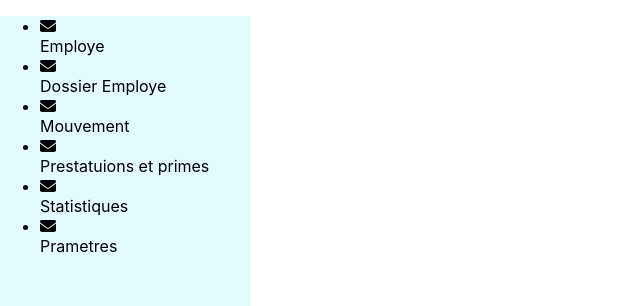
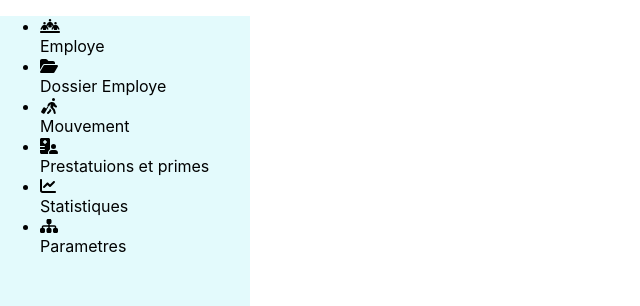
Before and after one commit to amira791/GrhApp, a React (Create React App) app in the folder frontend/: page / in a window 1280 px wide. Shown: the top 306 px of the page, without its empty margins (0-640 px from the left). Built offline with nearby package versions, Linux system fonts and the light colour scheme.

Commit message:
SideBar1

```diff
--- a/frontend/src/components/SideBarData.js
+++ b/frontend/src/components/SideBarData.js
@@ -8,38 +8,38 @@
 // import WorkspacesIcon from '@mui/icons-material/Workspaces';
 import ReactDOM from 'react-dom'
 import { FontAwesomeIcon } from '@fortawesome/react-fontawesome'
-import {faEnvelope} from "@fortawesome/free-solid-svg-icons";
+import {faEnvelope, faPeopleLine, faPersonWalkingLuggage, faChartLine, faSitemap, faHospitalUser, faFolderOpen} from "@fortawesome/free-solid-svg-icons";
 
 
 export const SideBarData = [
     {
         title: "Employe",
-        icon: <FontAwesomeIcon icon={faEnvelope} />,
+        icon: <FontAwesomeIcon icon={faPeopleLine} />,
         link: "/Main"
     },
     {
         title: "Dossier Employe",
-        icon: <FontAwesomeIcon icon={faEnvelope} />,
+        icon: <FontAwesomeIcon icon={faFolderOpen} />,
         link: "/Main"
     },
     {
         title: "Mouvement",
-        icon: <FontAwesomeIcon icon={faEnvelope} />,
+        icon: <FontAwesomeIcon icon={faPersonWalkingLuggage} />,
         link: "/Main"
     },
     {
         title: "Prestatuions et primes",
-        icon: <FontAwesomeIcon icon={faEnvelope} />,
+        icon: <FontAwesomeIcon icon={faHospitalUser} />,
         link: "/Main"
     },
     {
         title: "Statistiques",
-        icon: <FontAwesomeIcon icon={faEnvelope} />,
+        icon: <FontAwesomeIcon icon={faChartLine} />,
         link: "/Main"
     },
     {
-        title: "Prametres",
-        icon: <FontAwesomeIcon icon={faEnvelope} />,
+        title: "Parametres",
+        icon: <FontAwesomeIcon icon={faSitemap} />,
         link: "/Main"
     }
 
```
